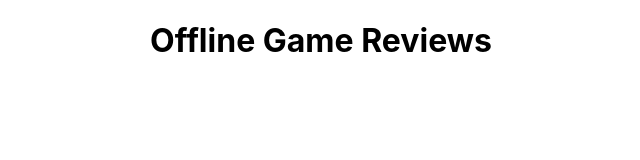
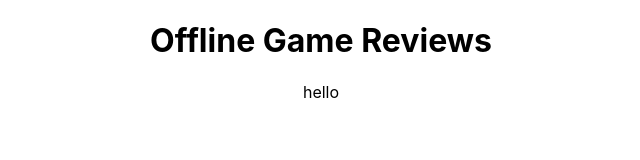
Before and after one commit to Timm-D/NC-Portfolio-Project-Frontend, a React (Create React App) app: page / in a window 1280 px wide. Shown: the top 160 px of the page, without its empty margins (319-959 px from the left). Built offline with nearby package versions, Linux system fonts and the light colour scheme.

Commit message:
outline reviewList component

```diff
--- a/src/App.js
+++ b/src/App.js
@@ -1,14 +1,17 @@
-import './App.css';
-import {BrowserRouter, Routes, Route} from "react-router-dom";
-import Header from "./Components/Header"
+import "./App.css";
+import { BrowserRouter, Routes, Route } from "react-router-dom";
+import Header from "./Components/Header";
+import ReviewList from "./Components/ReviewList";
 
 function App() {
   return (
     <BrowserRouter>
-    <div className="App">
-    <Header/>
-
-    </div>
+      <div className="App">
+        <Header />
+        <ReviewList/>
+        <Routes>
+        </Routes>
+      </div>
     </BrowserRouter>
   );
 }
--- a/src/Components/Header.jsx
+++ b/src/Components/Header.jsx
@@ -1,4 +1,4 @@
-import react from "react";
+import React from "react";
 
 const Header = () => {
     return (
--- a/src/Components/ReviewList.jsx
+++ b/src/Components/ReviewList.jsx
@@ -0,0 +1,9 @@
+import React from "react";
+
+
+const ReviewList = (props) => {
+    console.log(props)
+    return <p>hello</p>
+}
+
+export default ReviewList
```
